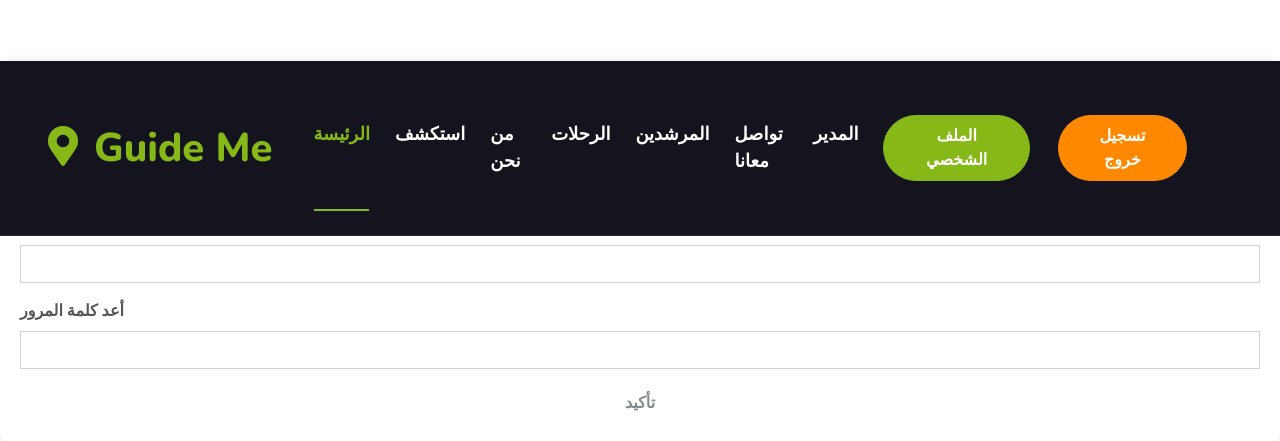
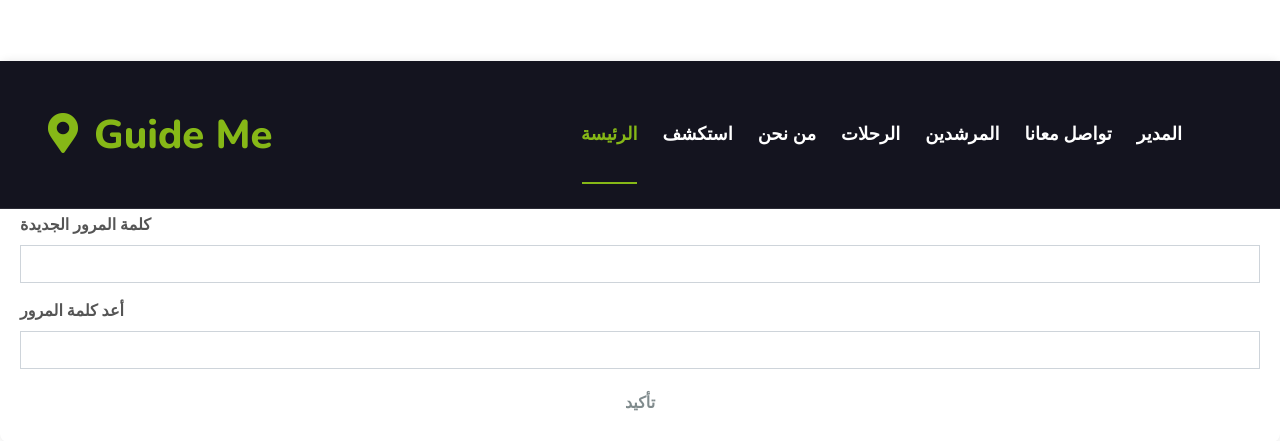
Before and after one commit to aymonyz/trips, a PHP site: page /trips/GuidePages/change_password.php in a window 1280 px wide. Shown: the top 441 px of the page. Run offline with PHP 8.4, Linux system fonts and the light colour scheme; the visitor is signed in with stand-in values (Sample User, id 1); some libraries are stand-ins or nearby versions.

Commit message:
new_edit_ in_ nav_bar_base

```diff
--- a/base_nav.php
+++ b/base_nav.php
@@ -118,9 +118,15 @@ if ($page == 'home') {
 
         </div>
         <?php if (isset($_SESSION['userId'])): ?>
+            <?php if ($_SESSION['role'] == 'user'): ?>
+                    <a href="../index.php?page=profile" class="btn btn-primary rounded-pill py-2 px-4">الملف الشخصي</a>
+                    <a href="../index.php?page=logout" class="btn btn-secondary rounded-pill py-2 px-4 ms-2">تسجيل خروج</a>
+            <?php endif; ?>
             <!-- Show Profile and Logout if logged in -->
-            <a href="dashboard-button.php" class="btn btn-primary rounded-pill py-2 px-4">الملف الشخصي</a>
-            <a href="../index.php?page=logout" class="btn btn-secondary rounded-pill py-2 px-4 ms-2">تسجيل خروج</a>
+            <?php if ($_SESSION['role'] == 'guide'): ?>
+                <a href="dashboard-button.php" class="btn btn-primary rounded-pill py-2 px-4">الملف الشخصي</a>
+                <a href="../index.php?page=logout" class="btn btn-secondary rounded-pill py-2 px-4 ms-2">تسجيل خروج</a>            <?php endif; ?>
+
         <?php else: ?>
             <!-- Show Register if not logged in -->        <?php endif; ?>
     </div>
```
